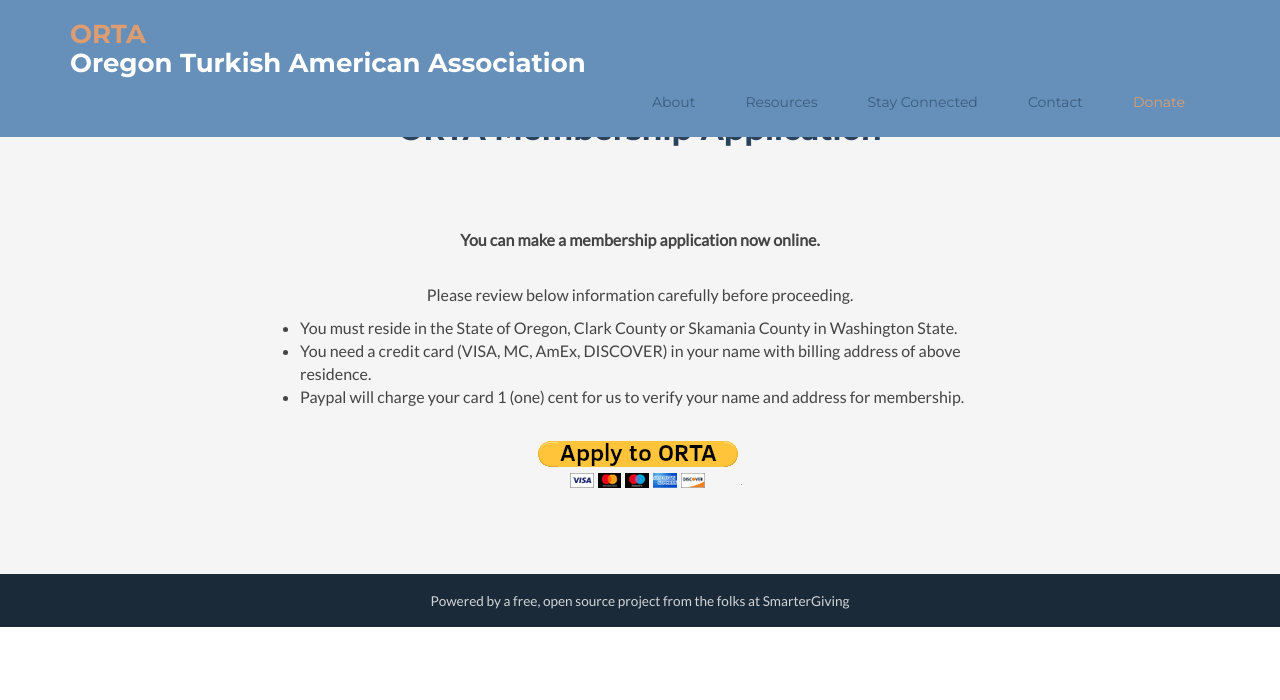
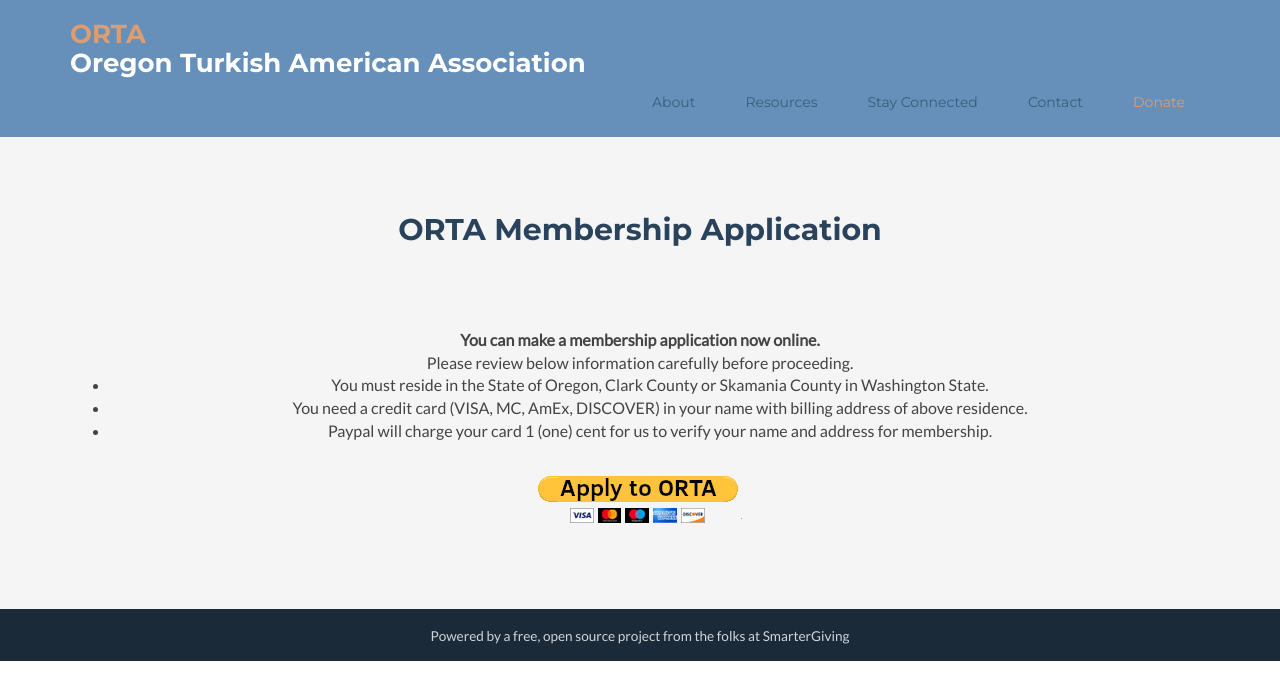
Before and after one commit to ortapdx/ortapdx.github.io, a Jekyll site: the page built from apply.html, in a window 1280 px wide. Shown: the top 700 px of the page. Built offline with Jekyll 4.4.1, drawn with Linux system fonts in a browser that asks for light colours; nearby versions of some CDN libraries; comment, search, counter and statistics services are not loaded.

Commit message:
Update apply.html

```diff
--- a/apply.html
+++ b/apply.html
@@ -37,11 +37,11 @@ layout: default
 <section id="donate" class="donate section text-center">
   <div class="container">
 <!--    <div class="donate-inner"> -->
-      <div class="info">
+      <div style="margin-top:100px;">
         <h2 class="title text-center">ORTA Membership Application</h2><br>
-        <p><strong>You can make a membership application now online.</strong></p> <br>
-        <p>Please review below information carefully before proceeding.</p>
-         <ul align="left">
+        <strong>You can make a membership application now online.</strong><br>
+        Please review below information carefully before proceeding.
+         <ul style="align:left;">
           <li>You must reside in the State of Oregon, Clark County or Skamania County in Washington State.</li>
           <li>You need a credit card (VISA, MC, AmEx, DISCOVER) in your name with billing address of above residence.</li>
           <li>Paypal will charge your card 1 (one) cent for us to verify your name and address for membership.</li>
```
